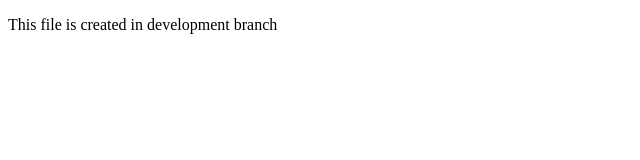
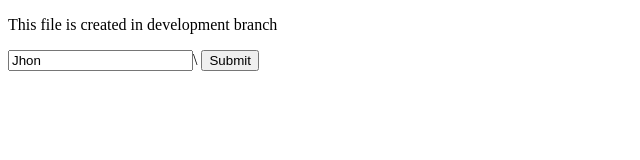
Before and after one commit to Hkb1412/Git-Demo, a plain HTML site: page demo.html in a window 1280 px wide. Shown: the whole page, without its empty margins (0-640 px from the left). Drawn offline with Linux system fonts and the light colour scheme.

Commit message:
demo.html modified

```diff
--- a/demo.html
+++ b/demo.html
@@ -8,5 +8,9 @@
 </head>
 <body>
     <p>This file is created in development branch</p>
+    <from>
+        <input type="text" value="Jhon">\
+        <input type="submit">
+    </from>
 </body>
 </html>
```
